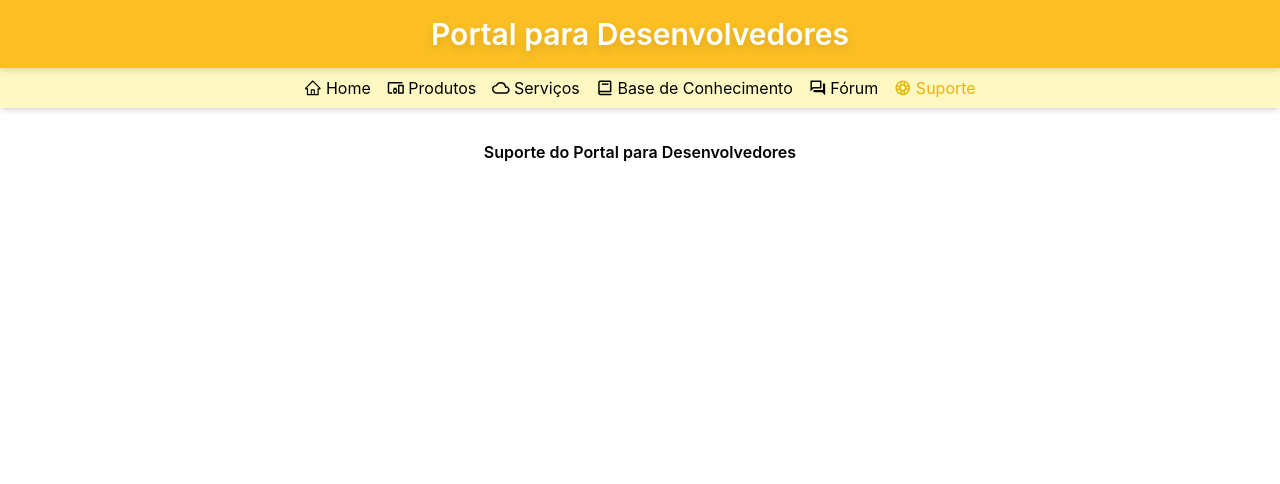
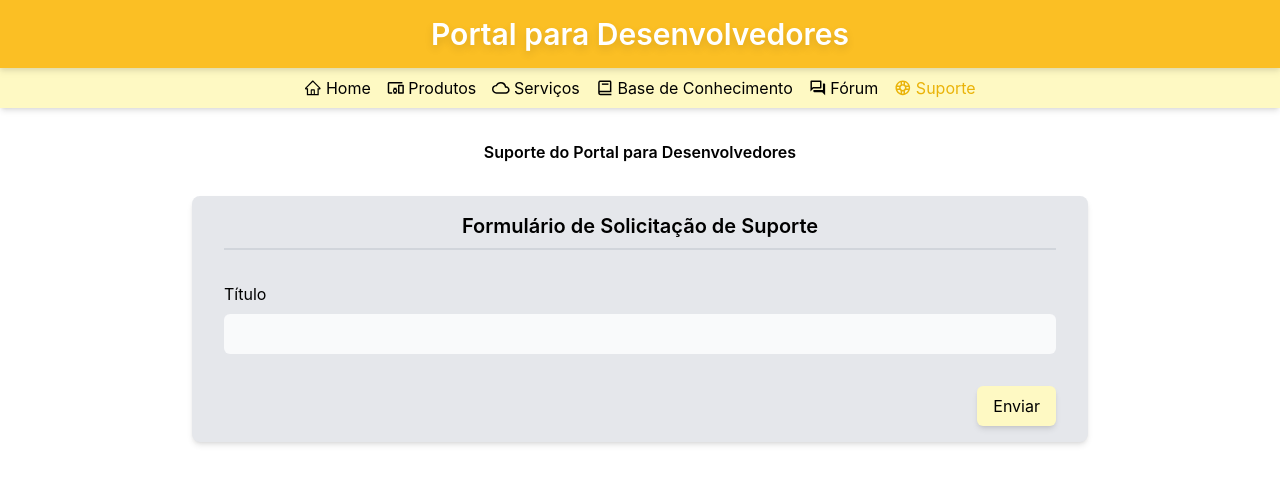
Before and after one commit to TulioColmanetti/react-developers-portal, a React (Create React App) app in the folder frontend/: page /support in a window 1280 px wide. Shown: the top 484 px of the page. Built offline with nearby package versions, Linux system fonts and the light colour scheme.

Commit message:
Created component for input and started implementation of Support Page

```diff
--- /dev/null
+++ b/frontend/src/components/utils/Input.jsx
@@ -0,0 +1,18 @@
+import React from 'react';
+
+export default function Input({ id = 'id', type = 'text', labelName = 'label' }) {
+  return (
+    <div>
+      <label htmlFor={id}>{labelName}</label>
+      <input
+        type={type}
+        className="mt-2 mb-4 p-2 block w-full rounded-md bg-gray-50"
+        id={id}
+        required
+        // value={grade.name}
+        // onChange={handleInputChange}
+        id={id}
+      />
+    </div>
+  );
+}
--- a/frontend/src/pages/SupportPage.jsx
+++ b/frontend/src/pages/SupportPage.jsx
@@ -1,9 +1,24 @@
 import React from 'react';
+import Input from '../components/utils/Input';
 
 export default function SupportPage() {
   return (
-    <div className="flex flex-col space-y-2 p-4">
+    <div className="flex flex-col space-y-2 p-4 mx-auto items-center">
       <h3 className="text-center font-semibold mb-6">Suporte do Portal para Desenvolvedores</h3>
+      <form className="flex flex-col w-full py-4 px-8 mt-8 max-w-2xl lg:max-w-4xl bg-gray-200 rounded-lg shadow-md">
+        <h4 className="text-xl text-center font-semibold pb-2 mb-8 border-b-2 border-gray-300">
+          Formulário de Solicitação de Suporte
+        </h4>
+        <Input id="title" type="text" labelName="Título" />
+        {/* <button onClick={saveGrade} className="btn btn-success">Submit</button> */}
+        <div className="flex flex-row justify-end mt-4">
+          <input
+            type="submit"
+            className="py-2 px-4 w-min rounded-md bg-yellow-100 shadow-md hover:cursor-pointer hover:text-yellow-500 hover:scale-105"
+            value="Enviar"
+          />
+        </div>
+      </form>
     </div>
   );
 }
```
